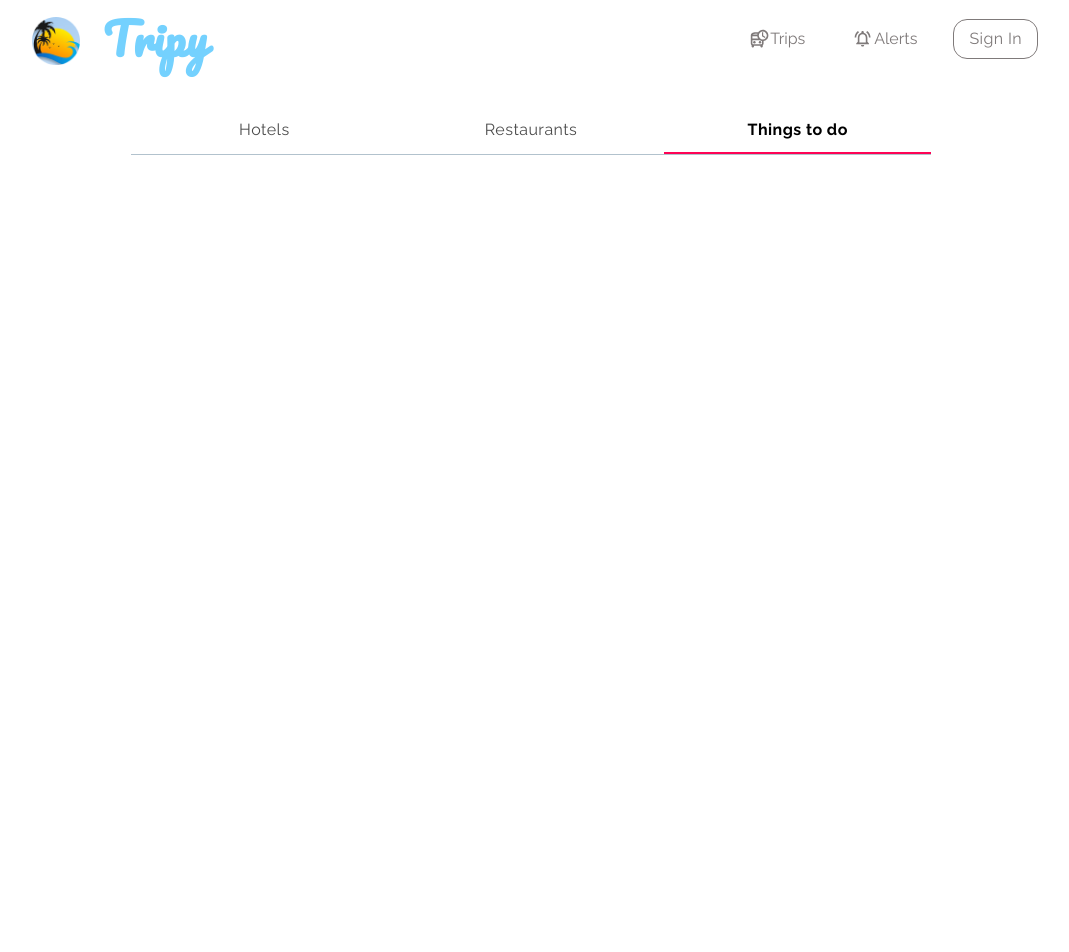
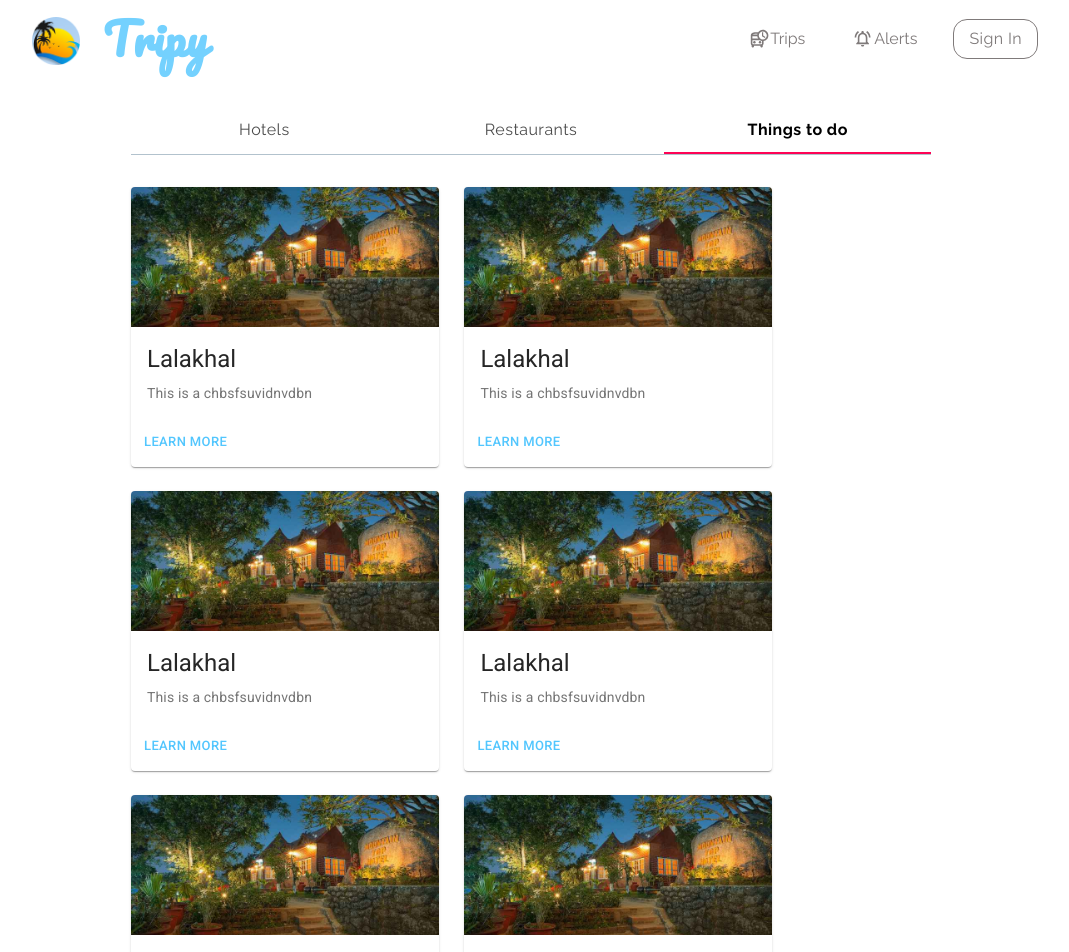
Before and after one commit to Pistachio102/Tripy-V2, a React (Create React App) app: page /attractions in a window 1280 px wide. Shown: the top 952 px of the page, without its empty margins (109-1178 px from the left). Before the commit the page ends 800 px from the top, so only its background shows below. Built offline with nearby package versions, Linux system fonts and the light colour scheme.

Commit message:
Things to Do

```diff
--- /dev/null
+++ b/src/components/AttractionPlaceCard.js
@@ -0,0 +1,55 @@
+import React from "react";
+import { makeStyles } from "@material-ui/core/styles";
+import Card from "@material-ui/core/Card";
+import CardActionArea from "@material-ui/core/CardActionArea";
+import CardActions from "@material-ui/core/CardActions";
+import CardContent from "@material-ui/core/CardContent";
+import CardMedia from "@material-ui/core/CardMedia";
+import Button from "@material-ui/core/Button";
+import Typography from "@material-ui/core/Typography";
+
+const useStyles = makeStyles({
+  root: {
+    minWidth: "22em",
+    minHeight: "20em",
+    marginRight: "0.1em",
+  },
+  media: {
+    height: 140,
+  },
+});
+
+export default function AttractionPlaceCard({
+  image,
+  name,
+  description,
+  address,
+}) {
+  const classes = useStyles();
+
+  return (
+    <Card className={classes.root}>
+      <CardActionArea>
+        <CardMedia
+          className={classes.media}
+          image={image}
+          title={name}
+          subheader={address}
+        />
+        <CardContent>
+          <Typography gutterBottom variant="h5" component="h2">
+            {name}
+          </Typography>
+          <Typography variant="body2" color="textSecondary" component="p">
+            {description}
+          </Typography>
+        </CardContent>
+      </CardActionArea>
+      <CardActions>
+        <Button size="small" color="primary">
+          Learn More
+        </Button>
+      </CardActions>
+    </Card>
+  );
+}
--- a/src/pages/Attraction/AttractionHomePage.js
+++ b/src/pages/Attraction/AttractionHomePage.js
@@ -5,6 +5,11 @@ import Tabs from "@material-ui/core/Tabs";
 import Tab from "@material-ui/core/Tab";
 import Header2 from "../../components/Header2";
 import { Link } from "react-router-dom";
+import AttractionPlaceCard from "../../components/AttractionPlaceCard";
+import HotelThumbnail from "../../assets/hotel.png";
+import HotelThumbnail2 from "../../assets/hotel2.jpg";
+import HotelThumbnail3 from "../../assets/hotel3.jpg";
+import HotelThumbnail4 from "../../assets/hotel4.jpeg";
 
 const AntTabs = withStyles((theme) => ({
   root: {
@@ -44,7 +49,7 @@ const AntTab = withStyles((theme) => ({
 
 const useStyles = makeStyles((theme) => ({
   mainContainer: {
-    marginTop: "1rem",
+    marginTop: "2rem",
     marginLeft: "15rem",
     marginRight: "15rem",
   },
@@ -63,5 +68,54 @@ export default function AttractionHomePage() {
   const handleChange = (event, newValue) => {
     setTabValue(newValue);
   };
-  return <React.Fragment> </React.Fragment>;
+  return (
+    <React.Fragment>
+      <div className={classes.mainContainer}>
+        <Grid container direction="row" spacing={3}>
+          <Grid item>
+            <AttractionPlaceCard
+              name="Lalakhal"
+              image={HotelThumbnail}
+              description="This is a chbsfsuvidnvdbn"
+            />
+          </Grid>
+          <Grid item>
+            <AttractionPlaceCard
+              name="Lalakhal"
+              image={HotelThumbnail}
+              description="This is a chbsfsuvidnvdbn"
+            />
+          </Grid>
+          <Grid item>
+            <AttractionPlaceCard
+              name="Lalakhal"
+              image={HotelThumbnail}
+              description="This is a chbsfsuvidnvdbn"
+            />
+          </Grid>
+          <Grid item>
+            <AttractionPlaceCard
+              name="Lalakhal"
+              image={HotelThumbnail}
+              description="This is a chbsfsuvidnvdbn"
+            />
+          </Grid>
+          <Grid item>
+            <AttractionPlaceCard
+              name="Lalakhal"
+              image={HotelThumbnail}
+              description="This is a chbsfsuvidnvdbn"
+            />
+          </Grid>
+          <Grid item>
+            <AttractionPlaceCard
+              name="Lalakhal"
+              image={HotelThumbnail}
+              description="This is a chbsfsuvidnvdbn"
+            />
+          </Grid>
+        </Grid>
+      </div>
+    </React.Fragment>
+  );
 }
```
